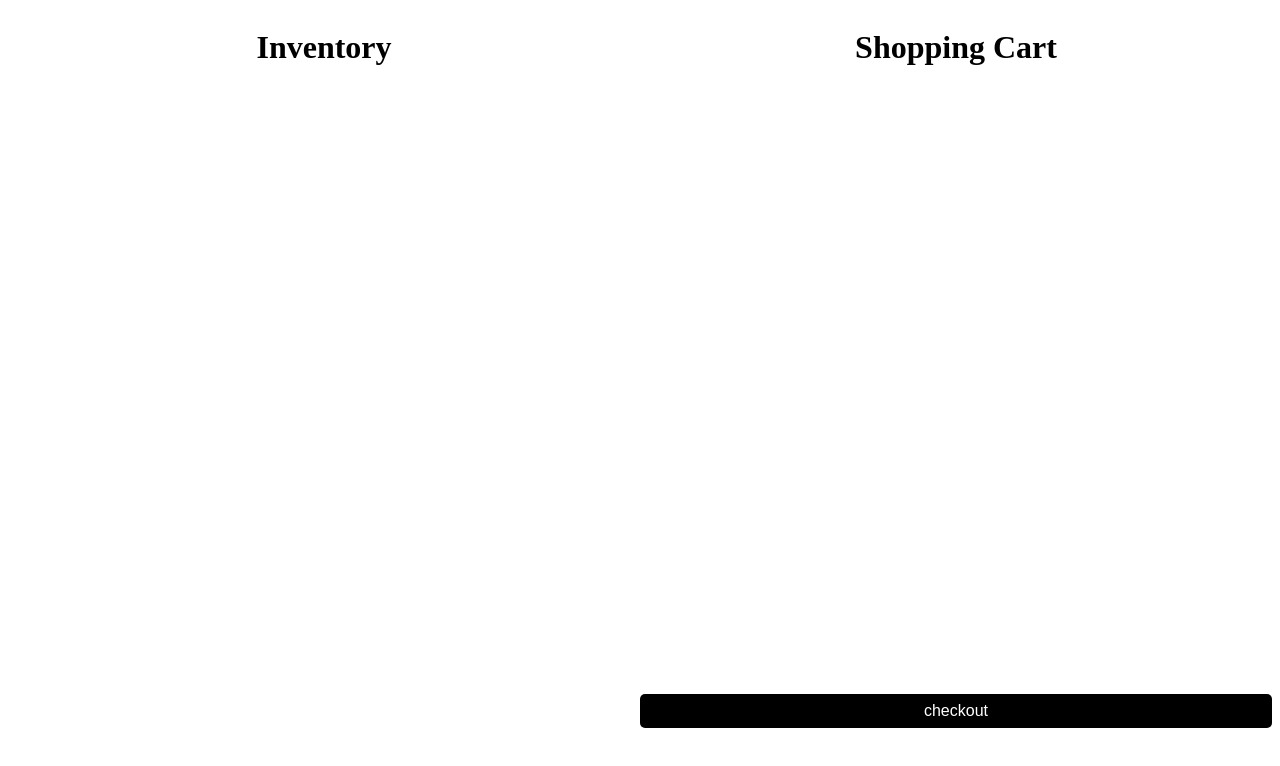
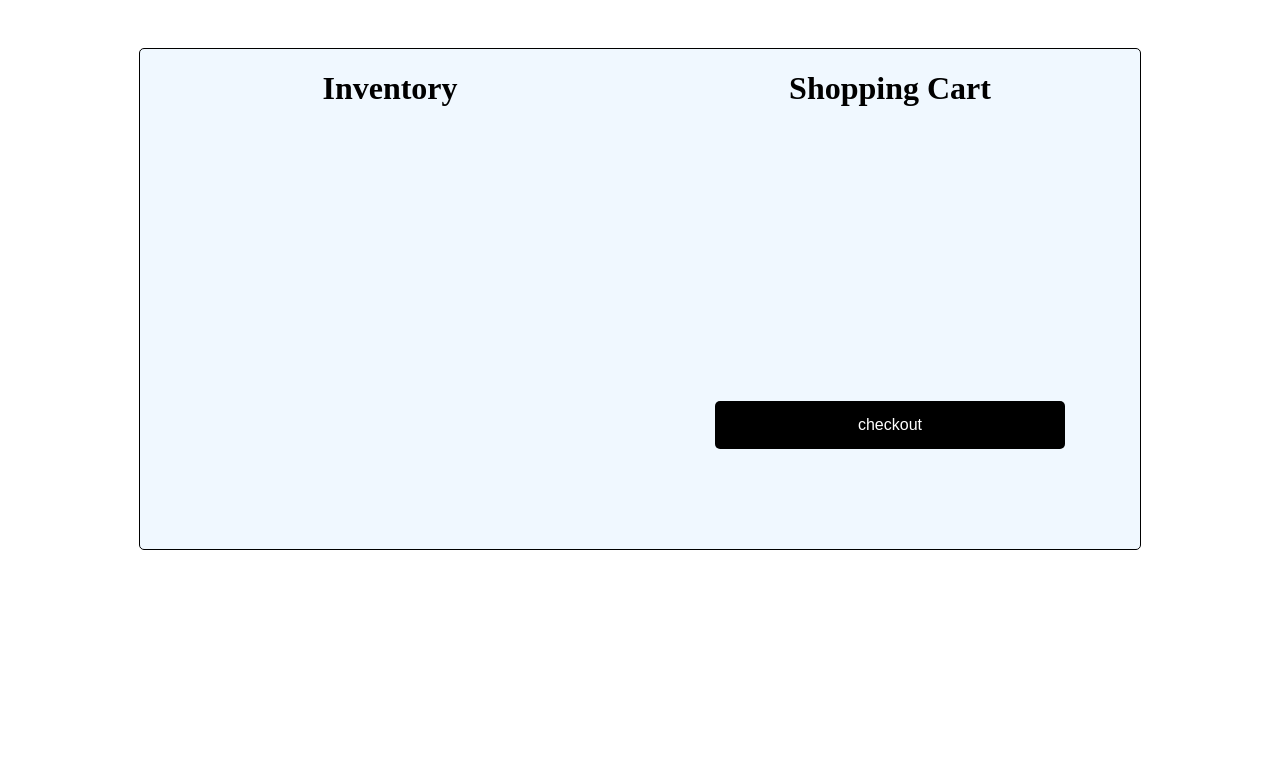
Before and after one commit to LavyNgo/antra-test, a website: page index.html in a window 1280 px wide. Drawn offline with Linux system fonts and the light colour scheme; no server answers.

Commit message:
change js,css

```diff
--- a/style.css
+++ b/style.css
@@ -9,9 +9,14 @@ body {
 }
 
 #app {
-    width: 100%;
+    margin-top: 40px;
+    width: 1000px;
+    height: 500px;
     display: flex;
     flex-direction: row;
+    border: 1px solid black;
+    border-radius: 5px;
+    background: aliceblue;
 }
 
 .inventory-container {
@@ -25,7 +30,7 @@ body {
 .cart-container {
     float: right;
     width: 50%;
-    height: 90vh;
+    height: 400px;
     display: flex;
     flex-direction: column;
     align-items: center;
@@ -79,7 +84,8 @@ button.delete-btn {
 }
 
 button.checkout-btn {
-    width: 100%;
+    width: 70%;
     background: black;
     margin-top: auto;
+    padding: 15px 0;
 }
```
Also changed, not shown: index.html (+1 -0 lines).
